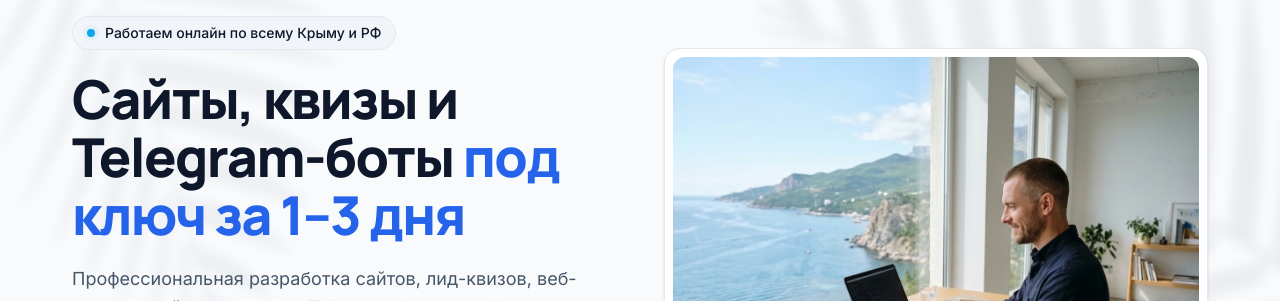
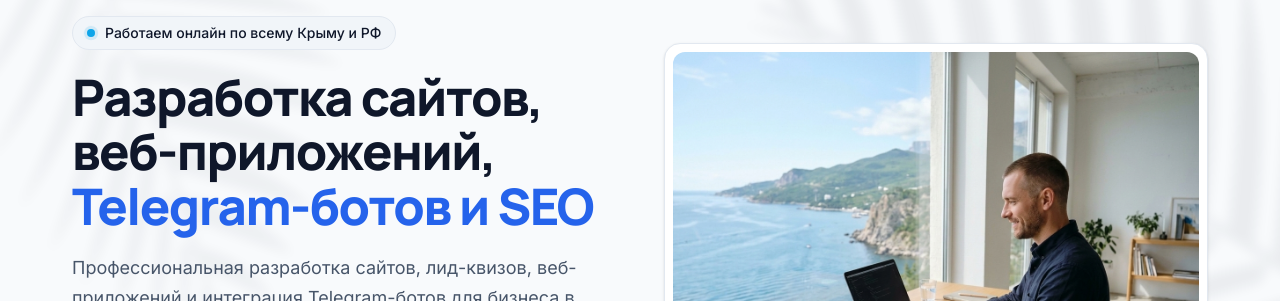
Before and after one commit to roskoshandmade-afk/m-webdev.ru, a React (Vite) app: page / in a window 1280 px wide. Shown: the part 127-428 px from the top of the page. Built offline with nearby package versions, Linux system fonts and the light colour scheme; no server answers.

Commit message:
feat: update SEO meta tags and hero section copy
Refine site title, description, and hero heading to better emphasize core services, including SEO optimization and web application development.

```diff
--- a/index.html
+++ b/index.html
@@ -6,10 +6,10 @@
     <link rel="icon" type="image/svg+xml" href="./favicon.svg" />
     <meta name="theme-color" content="#F8FAFC" />
     <link rel="canonical" href="https://m-webdev.ru/" />
-    <title>M_WEB — Разработка сайтов, лендингов, интернет-магазинов, веб-приложений и SEO | m-webdev.ru</title>
+    <title>Разработка сайтов, веб-приложений, Telegram-ботов и SEO | m-webdev.ru</title>
     <meta
       name="description"
-      content="Веб-разработка под ключ в Крыму и по РФ: создание лендингов, сайтов-визиток, интернет-магазинов, веб-приложений, квизов, Telegram-ботов и базовая SEO-оптимизация. Заявки в Telegram и MAX."
+      content="Профессиональная разработка сайтов, веб-приложений, Telegram-ботов и SEO-оптимизация под ключ для бизнеса в Крыму и по всей РФ. Заявки поступают в Telegram и мессенджер MAX."
     />
     <meta property="og:site_name" content="M_WEB" />
     <meta property="og:locale" content="ru_RU" />
@@ -17,21 +17,21 @@
     <meta property="og:url" content="https://m-webdev.ru/" />
     <meta
       property="og:title"
-      content="M_WEB — Разработка сайтов, лендингов, интернет-магазинов, веб-приложений и SEO | m-webdev.ru"
+      content="Разработка сайтов, веб-приложений, Telegram-ботов и SEO | m-webdev.ru"
     />
     <meta
       property="og:description"
-      content="Веб-разработка под ключ в Крыму и по РФ: создание лендингов, сайтов-визиток, интернет-магазинов, веб-приложений, квизов, Telegram-ботов и базовая SEO-оптимизация. Заявки в Telegram и MAX."
+      content="Профессиональная разработка сайтов, веб-приложений, Telegram-ботов и SEO-оптимизация под ключ для бизнеса в Крыму и по всей РФ. Заявки поступают в Telegram и мессенджер MAX."
     />
     <meta name="twitter:card" content="summary_large_image" />
     <meta name="twitter:url" content="https://m-webdev.ru/" />
     <meta
       name="twitter:title"
-      content="M_WEB — Разработка сайтов, лендингов, интернет-магазинов, веб-приложений и SEO | m-webdev.ru"
+      content="Разработка сайтов, веб-приложений, Telegram-ботов и SEO | m-webdev.ru"
     />
     <meta
       name="twitter:description"
-      content="Веб-разработка под ключ в Крыму и по РФ: лендинги, сайты-визитки, интернет-магазины, веб-приложения, квизы и Telegram-боты."
+      content="Разработка сайтов, веб-приложений, Telegram-ботов и SEO-оптимизация под ключ в Крыму и по РФ."
     />
     <link rel="preconnect" href="https://fonts.googleapis.com" />
     <link rel="preconnect" href="https://fonts.gstatic.com" crossorigin />
@@ -67,7 +67,7 @@
             "name": "M_WEB",
             "url": "https://m-webdev.ru/",
             "logo": "https://m-webdev.ru/favicon.svg",
-            "description": "Веб-дизайн и разработка сайтов, лендингов, интернет-магазинов, веб-приложений и Telegram-ботов под ключ в Крыму и по всей РФ.",
+            "description": "Разработка сайтов, веб-приложений, Telegram-ботов и SEO-оптимизация под ключ в Крыму и по всей РФ.",
             "areaServed": ["RU", "Крым"],
             "sameAs": [
               "https://t.me/M_Web_production"
@@ -76,7 +76,7 @@
           {
             "@type": "Service",
             "@id": "https://m-webdev.ru/#service",
-            "serviceType": "Веб-разработка и создание сайтов под ключ",
+            "serviceType": "Разработка сайтов, веб-приложений, Telegram-ботов и SEO",
             "provider": {
               "@id": "https://m-webdev.ru/#organization"
             },
@@ -84,7 +84,7 @@
               "@type": "Country",
               "name": "Россия"
             },
-            "description": "Создание лендингов, сайтов-визиток, интернет-магазинов, веб-приложений, квизов, Telegram-ботов и SEO-оптимизация за 1–3 дня.",
+            "description": "Создание сайтов, лендингов, интернет-магазинов, веб-приложений, квизов, Telegram-ботов и SEO-оптимизация под ключ.",
             "hasOfferCatalog": {
               "@type": "OfferCatalog",
               "name": "Услуги веб-студии M_WEB",
@@ -93,14 +93,14 @@
                   "@type": "Offer",
                   "itemOffered": {
                     "@type": "Service",
-                    "name": "Разработка лендингов и сайтов-визиток"
+                    "name": "Разработка сайтов и лендингов"
                   }
                 },
                 {
                   "@type": "Offer",
                   "itemOffered": {
                     "@type": "Service",
-                    "name": "Создание интернет-магазинов под ключ"
+                    "name": "Сайты-визитки и интернет-магазины"
                   }
                 },
                 {
@@ -114,7 +114,7 @@
                   "@type": "Offer",
                   "itemOffered": {
                     "@type": "Service",
-                    "name": "Лид-квизы и Telegram-боты"
+                    "name": "Telegram-боты и лид-квизы"
                   }
                 },
                 {
--- a/src/components/HeroSection.tsx
+++ b/src/components/HeroSection.tsx
@@ -35,9 +35,8 @@ export function HeroSection({onRequestPrototype, onJumpToCalculator}: HeroSectio
                 <span>Работаем онлайн по всему Крыму и РФ</span>
               </div>
 
-              <h1 className="font-heading text-3xl sm:text-[3rem] lg:text-[3.35rem] font-extrabold text-[#0F172A] leading-[1.08] tracking-[-0.03em] text-balance">
-                Сайты, квизы и Telegram-боты{' '}
-                <span className="text-[#2563EB]">под ключ за 1–3 дня</span>
+              <h1 className="font-heading text-3xl sm:text-[2.75rem] lg:text-[3.15rem] font-extrabold text-[#0F172A] leading-[1.08] tracking-[-0.03em] text-balance">
+                Разработка сайтов, веб-приложений, <span className="text-[#2563EB]">Telegram-ботов и SEO</span>
               </h1>
 
               <p className="text-base sm:text-lg leading-relaxed text-[#475569] max-w-xl">
```
